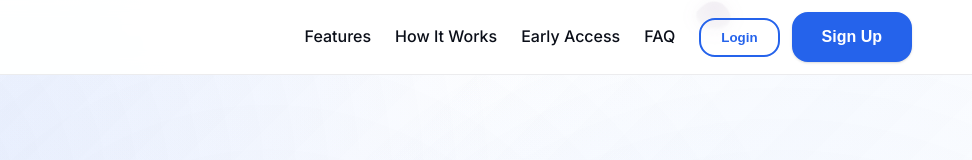
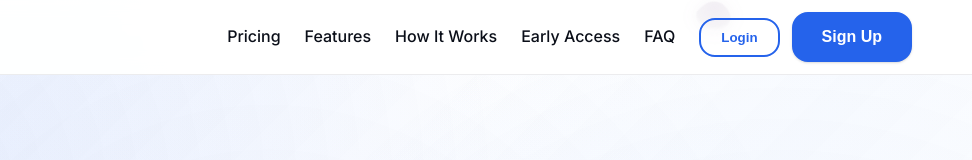
Before and after one commit to mrumer-yk/new_vercel_dep, a website built with Vite: page index.html in a window 1280 px wide. Shown: the top 160 px of the page, 308-1280 px from the left. Built offline with nearby package versions, Linux system fonts and the light colour scheme; no server answers; files whose address does not match are found by name.

Commit message:
Update index.html

```diff
--- a/index.html
+++ b/index.html
@@ -38,6 +38,7 @@
       <!-- Navigation Menu -->
       <nav class="nav" id="mainNav">
         <div class="nav-links">
+          <a href="price.html" class="nav-link">Pricing</a>
           <a href="#features" class="nav-link">Features</a>
           <a href="#how" class="nav-link">How It Works</a>
           <a href="#register" class="nav-link">Early Access</a>
```
